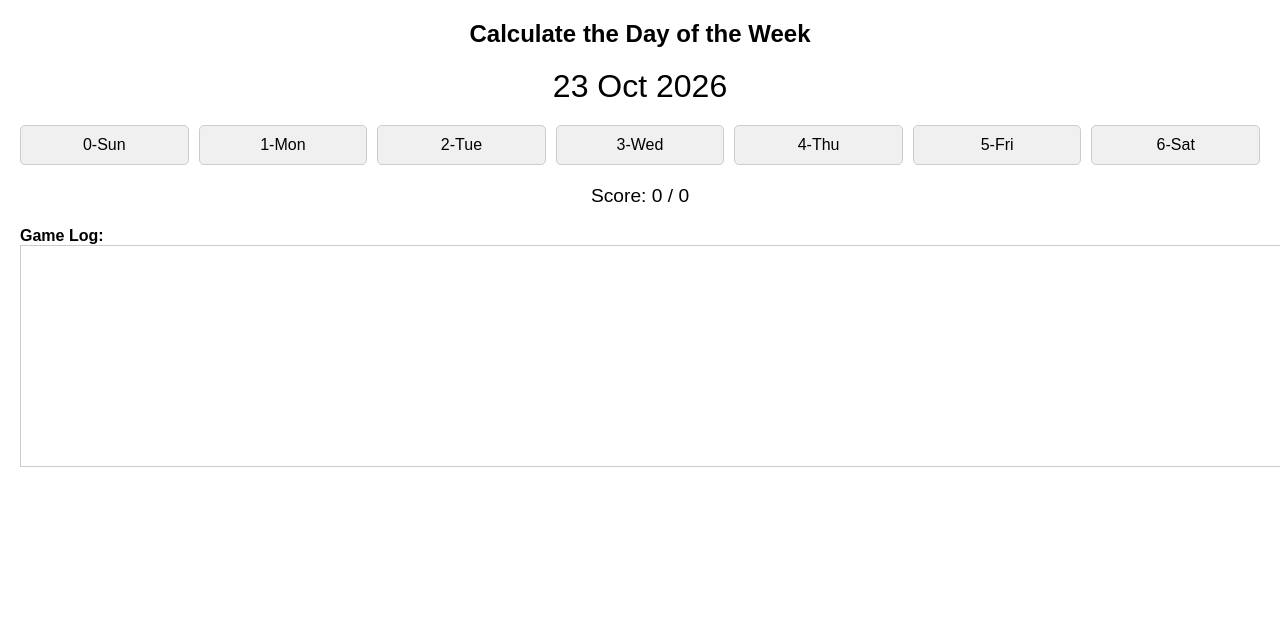
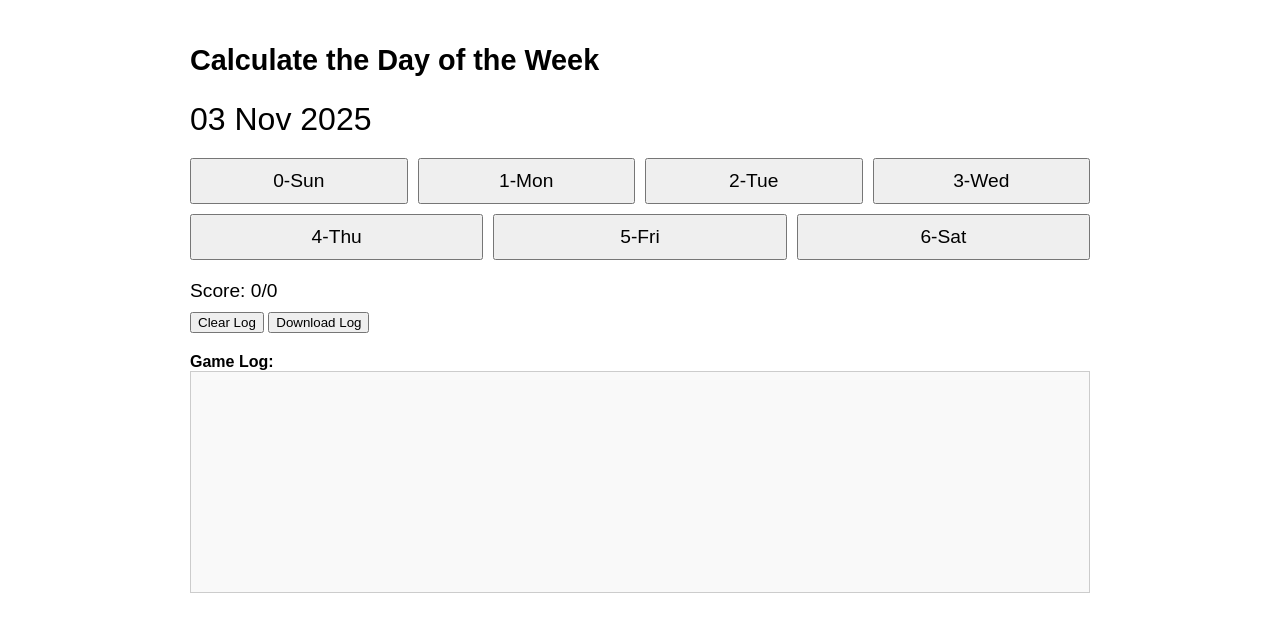
Before and after one commit to arun-ks/DoomsdayAlgorithm, a plain HTML site: page index.html in a window 1280 px wide. Drawn offline with Linux system fonts and the light colour scheme.

Commit message:
added clear log & download log buttons

```diff
--- a/index.html
+++ b/index.html
@@ -1,4 +1,3 @@
-
 <!DOCTYPE html>
 <html lang="en">
 <head>
@@ -7,69 +6,77 @@
     <style>
         body {
             font-family: Arial, sans-serif;
-            margin: 20px;
-            padding: 0;
+            padding: 20px;
+            max-width: 900px;
+            margin: auto;
         }
         h2 {
-            text-align: center;
+            font-size: 1.8em;
         }
         #dateDisplay {
             font-size: 2em;
-            text-align: center;
             margin: 20px 0;
         }
-        #buttonsContainer {
+        #buttons {
             display: flex;
             flex-wrap: wrap;
-            justify-content: center;
             gap: 10px;
             margin-bottom: 20px;
         }
         .dayButton {
-            flex: 1 1 100px;
+            flex: 1 1 calc(25% - 10px);
+            min-width: 100px;
             padding: 10px;
-            font-size: 1em;
+            font-size: 1.2em;
             cursor: pointer;
-            text-align: center;
-            border: 1px solid #ccc;
-            border-radius: 5px;
-            background-color: #f0f0f0;
         }
-        .dayButton:hover {
-            background-color: #e0e0e0;
-        }
-        #scoreDisplay {
-            text-align: center;
+        #score {
             font-size: 1.2em;
-            margin-bottom: 20px;
+            margin-bottom: 10px;
         }
         #logLabel {
             font-weight: bold;
             margin-top: 20px;
         }
         #logBox {
-            width: 100%;
+            max-width: 900px;
             height: 200px;
-            font-family: monospace;
-            font-size: 0.9em;
+            overflow-y: auto;
+            border: 1px solid #ccc;
             padding: 10px;
-            border: 1px solid #ccc;
-            overflow-y: auto;
             white-space: pre-wrap;
+            background-color: #f9f9f9;
+            margin-bottom: 10px;
+        }
+        .correct {
+            color: green;
+        }
+        .incorrect {
+            color: red;
+        }
+        #controls {
+            margin-bottom: 20px;
         }
         @media (max-width: 600px) {
             .dayButton {
-                flex: 1 1 45%;
-                font-size: 0.9em;
+                flex: 1 1 calc(50% - 10px);
+                font-size: 1em;
+            }
+            #dateDisplay {
+                font-size: 1.5em;
             }
         }
     </style>
 </head>
 <body>
     <h2>Calculate the Day of the Week</h2>
-    <div id="dateDisplay">Loading...</div>
-    <div id="buttonsContainer"></div>
-    <div id="scoreDisplay">Score: 0 / 0</div>
+    <div id="dateDisplay"></div>
+    <div id="buttons"></div>
+    <div id="score">Score: 0/0</div>
+    <div id="controls">
+        <button onclick="clearLog()">Clear Log</button>
+        <button onclick="downloadLog()">Download Log</button>
+    </div>
     <div id="logLabel">Game Log:</div>
     <div id="logBox"></div>
 
@@ -77,9 +84,10 @@
         const days = ["Sun", "Mon", "Tue", "Wed", "Thu", "Fri", "Sat"];
         let correctCount = 0;
         let totalCount = 0;
-        let currentDate = null;
-        let currentDay = null;
-        let attemptStartTime = null;
+        let currentDate;
+        let currentDay;
+        let startTime;
+        let logEntries = [];
 
         function formatDate(date) {
             const day = String(date.getDate()).padStart(2, '0');
@@ -94,45 +102,60 @@
             const start = new Date("2025-01-01").getTime();
             const end = new Date("2027-01-01").getTime();
             const randomTime = start + Math.random() * (end - start);
-            const date = new Date(randomTime);
-            currentDate = date;
-            currentDay = date.getDay();
-            attemptStartTime = performance.now();
-            document.getElementById("dateDisplay").textContent = formatDate(date);
+            return new Date(randomTime);
         }
 
-        function handleGuess(guessIndex) {
-            const attemptEndTime = performance.now();
-            const timeTaken = ((attemptEndTime - attemptStartTime) / 1000).toFixed(1);
+        function updateDate() {
+            currentDate = generateRandomDate();
+            currentDay = currentDate.getDay();
+            document.getElementById("dateDisplay").textContent = formatDate(currentDate);
+            startTime = performance.now();
+        }
+
+        function handleGuess(index) {
+            const endTime = performance.now();
+            const timeTaken = ((endTime - startTime) / 1000).toFixed(1);
             totalCount++;
-            const guessedDay = days[guessIndex];
-            const actualDay = days[currentDay];
-            let result = "Incorrect";
-            if (guessIndex === currentDay) {
-                correctCount++;
-                result = "Correct";
-            }
-            document.getElementById("scoreDisplay").textContent = `Score: ${correctCount} / ${totalCount}`;
-            const logEntry = `Attempt #${String(totalCount).padStart(2, '0')}:   ${formatDate(currentDate)}, You guessed: ${guessedDay}, Actual: ${actualDay} → ${result} (Time: ${timeTaken}s)`;
-            const logBox = document.getElementById("logBox");
-            logBox.textContent += logEntry + "\n";
-            logBox.scrollTop = logBox.scrollHeight;
-            generateRandomDate();
+            const isCorrect = index === currentDay;
+            if (isCorrect) correctCount++;
+            document.getElementById("score").textContent = `Score: ${correctCount}/${totalCount}`;
+            const attemptText = `Attempt #${String(totalCount).padStart(2, '0')}: ${formatDate(currentDate)}, You guessed: ${days[index]}, Actual: ${days[currentDay]} → ${isCorrect ? "Correct" : "Incorrect"} (Time: ${timeTaken}s)`;
+            const logEntry = document.createElement("div");
+            logEntry.textContent = attemptText;
+            logEntry.className = isCorrect ? "correct" : "incorrect";
+            document.getElementById("logBox").appendChild(logEntry);
+            logEntries.push(attemptText);
+            updateDate();
+        }
+
+        function clearLog() {
+            document.getElementById("logBox").innerHTML = "";
+            logEntries = [];
+        }
+
+        function downloadLog() {
+            const blob = new Blob([logEntries.join("\n")], { type: "text/plain" });
+            const url = URL.createObjectURL(blob);
+            const a = document.createElement("a");
+            a.href = url;
+            a.download = "game_log.txt";
+            a.click();
+            URL.revokeObjectURL(url);
         }
 
         function setupButtons() {
-            const container = document.getElementById("buttonsContainer");
+            const container = document.getElementById("buttons");
             days.forEach((day, index) => {
-                const button = document.createElement("button");
-                button.className = "dayButton";
-                button.textContent = `${index}-${day}`;
-                button.onclick = () => handleGuess(index);
-                container.appendChild(button);
+                const btn = document.createElement("button");
+                btn.textContent = `${index}-${day}`;
+                btn.className = "dayButton";
+                btn.onclick = () => handleGuess(index);
+                container.appendChild(btn);
             });
         }
 
         setupButtons();
-        generateRandomDate();
+        updateDate();
     </script>
 </body>
 </html>
```
